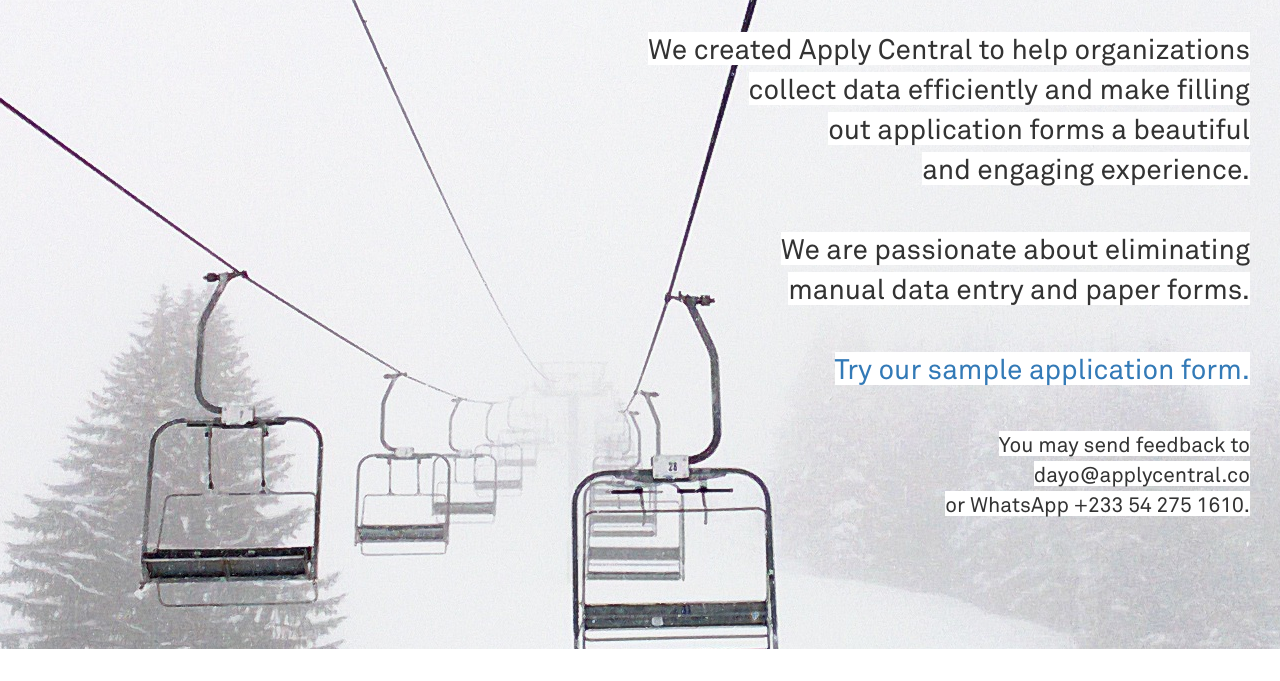
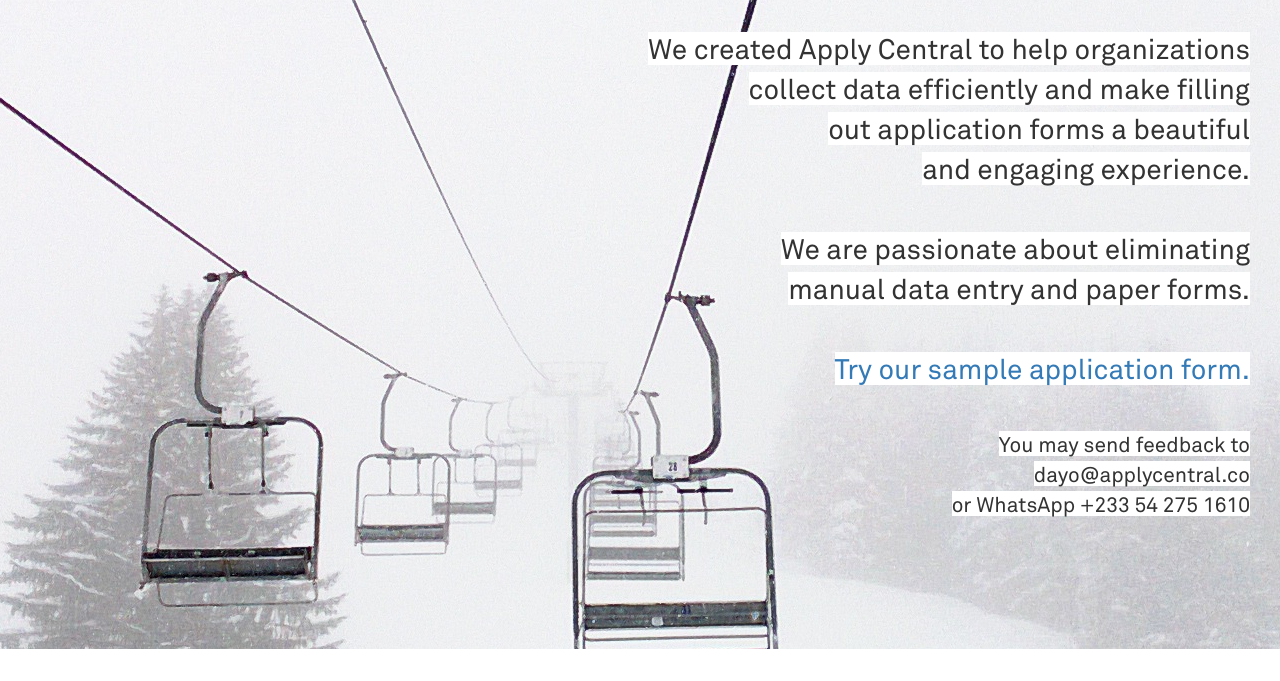
Before and after one commit to deone/apply, a Django app: page / in a window 1280 px wide. Shown: the part 66-747 px from the top of the page. Run offline with Django 3.2, Linux system fonts and the light colour scheme; some libraries are stand-ins or nearby versions.

Commit message:
Text edits.

```diff
--- a/ashesiundergraduate/templates/ashesiundergraduate/success.html
+++ b/ashesiundergraduate/templates/ashesiundergraduate/success.html
@@ -2,5 +2,4 @@
 
 {% block application_form %}
   <p class="bg-success" style="padding: 15px;">Success!</p>
-  <p><i>[Add post-completion info here.]</i></p>
 {% endblock %}
--- a/setup/templates/setup/application_list.html
+++ b/setup/templates/setup/application_list.html
@@ -105,7 +105,7 @@
         and make filling <br>out application forms a beautiful <br>and engaging experience.
         <br><br>We are passionate about eliminating <br>manual data entry and paper forms.<br><br>
         <a href="{% url 'create_account' %}">Try our sample application form.</a><br><br></span>
-      <span style="font-size: 150%; background: #fff;">You may send feedback to <br>dayo@applycentral.co <br>or WhatsApp +233 54 275 1610.</span>
+      <span style="font-size: 150%; background: #fff;">You may send feedback to <br>dayo@applycentral.co <br>or WhatsApp +233 54 275 1610</span>
     </p>
   </div>
 {% endif %}
```
